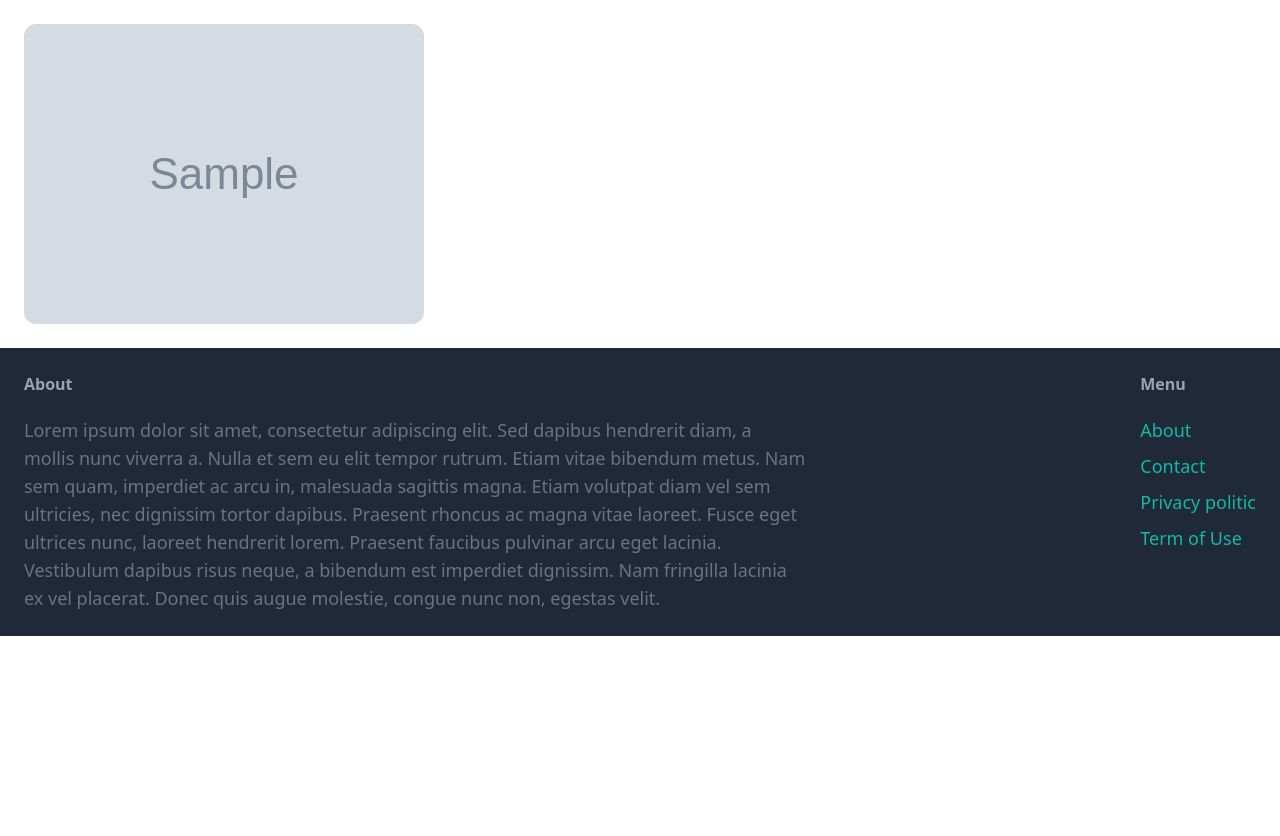
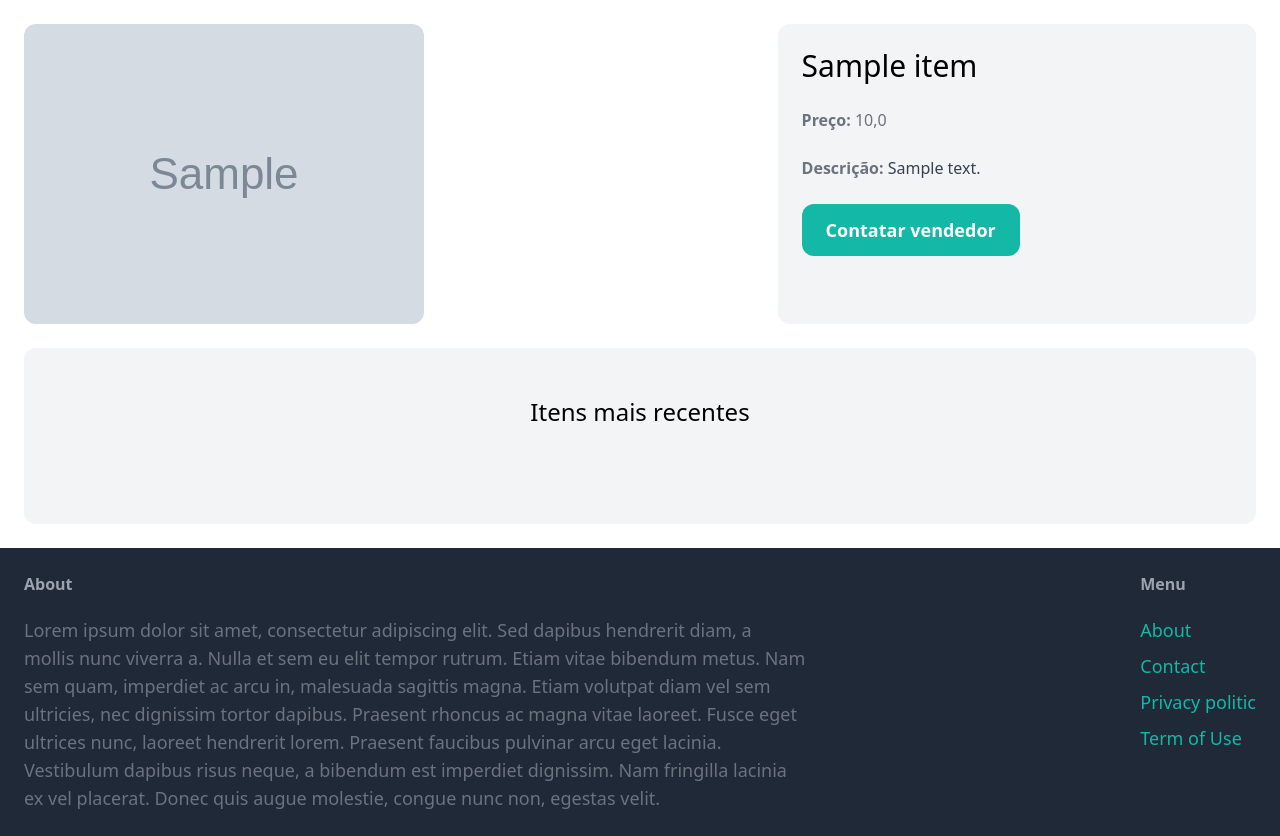
Before and after one commit to SClovesgtx/puddle, a Django app: page /items/1/ in a window 1280 px wide. Shown: the part 77-913 px from the top of the page. Before the commit the page ends 713 px from the top, so only its background shows below. Run offline with Django 4.2, Linux system fonts and the light colour scheme; tables that the repository leaves empty hold one stand-in row (values such as "Sample post"); grey boxes marked "Sample" are stand-in pictures; some libraries are stand-ins or nearby versions.

Commit message:
details and realted itens

```diff
--- a/puddle/item/templates/item/detail.html
+++ b/puddle/item/templates/item/detail.html
@@ -7,5 +7,43 @@
         <div class="col-span-3">
             <img src="{{ item.image.url }}" class="rounded-xl">
         </div>
+
+        <div class="col-span-2 p-6 bg-gray-100 rounded-xl">
+
+            <h1 class="mb-6 text-3xl">{{ item.name }}</h1>
+
+            <p class="text-gray-500"><strong>Preço: </strong>{{ item.price }}</p><br>
+
+            {% if item.description %}
+                <p class="text-gray-700">
+                    <strong class="text-gray-500">Descrição:</strong>
+                    {{ item.description }}
+                </p>
+            {% endif %}
+
+            <a href="#" class="inline-block mt-6 px-6 py-3 text-lg font-semibold bg-teal-500 text-white rounded-xl hover:bg-teal-700">
+                Contatar vendedor
+            </a>
+
+        </div>
+    </div>
+    <div class="mt-6 px-6 py-12 bg-gray-100 rounded-xl">
+        <h2 class="mb-12 text-2xl text-center">Itens mais recentes</h2>
+        <div class="grid grid-cols-3 gap-3">
+            {% for item in related_items %}
+                <div>
+                    <a href="{% url 'item:detail' item.id %}">
+                            <div>
+                                <img src="{{ item.image.url }}" class="rounded-t-xl">
+                            </div>
+
+                            <div class="p-6 bg-white rounded-b-xl">
+                                <h2 class="text-2xl">{{ item.name }}</h2>
+                                <p class="text-gray-500">Preço: {{ item.price }}</p>
+                            </div>
+                    </a>
+                </div>
+            {% endfor %}
+        </div>
     </div>
 {% endblock  %}
--- a/puddle/item/views.py
+++ b/puddle/item/views.py
@@ -6,4 +6,5 @@ from .models import Item
 # Create your views here.
 def detail(request, primary_key):
     item = get_object_or_404(Item, pk=primary_key)
-    return render(request, "item/detail.html", {"item": item})
+    related_items = Item.objects.filter(category=item.category, is_sold=False).exclude(pk=primary_key)
+    return render(request, "item/detail.html", {"item": item, "related_items": related_items})
```
Also changed, not shown: puddle/media/item_images/cadeira.webp (added).
